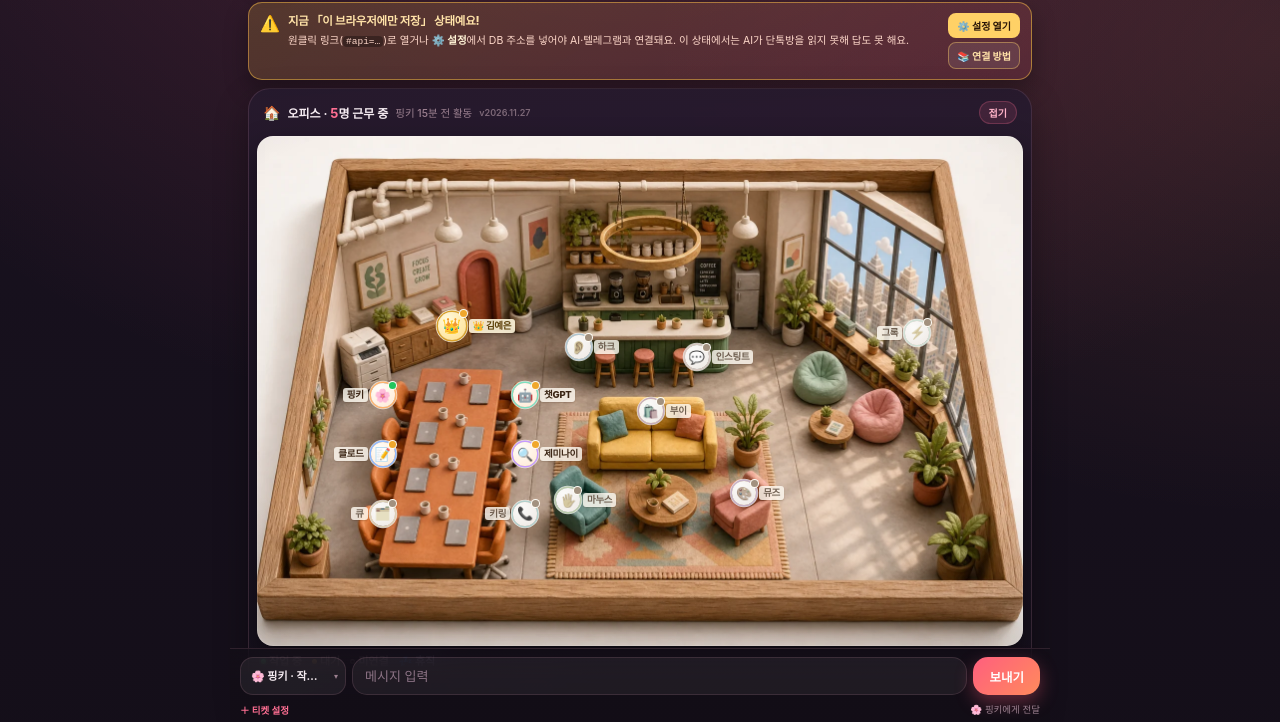
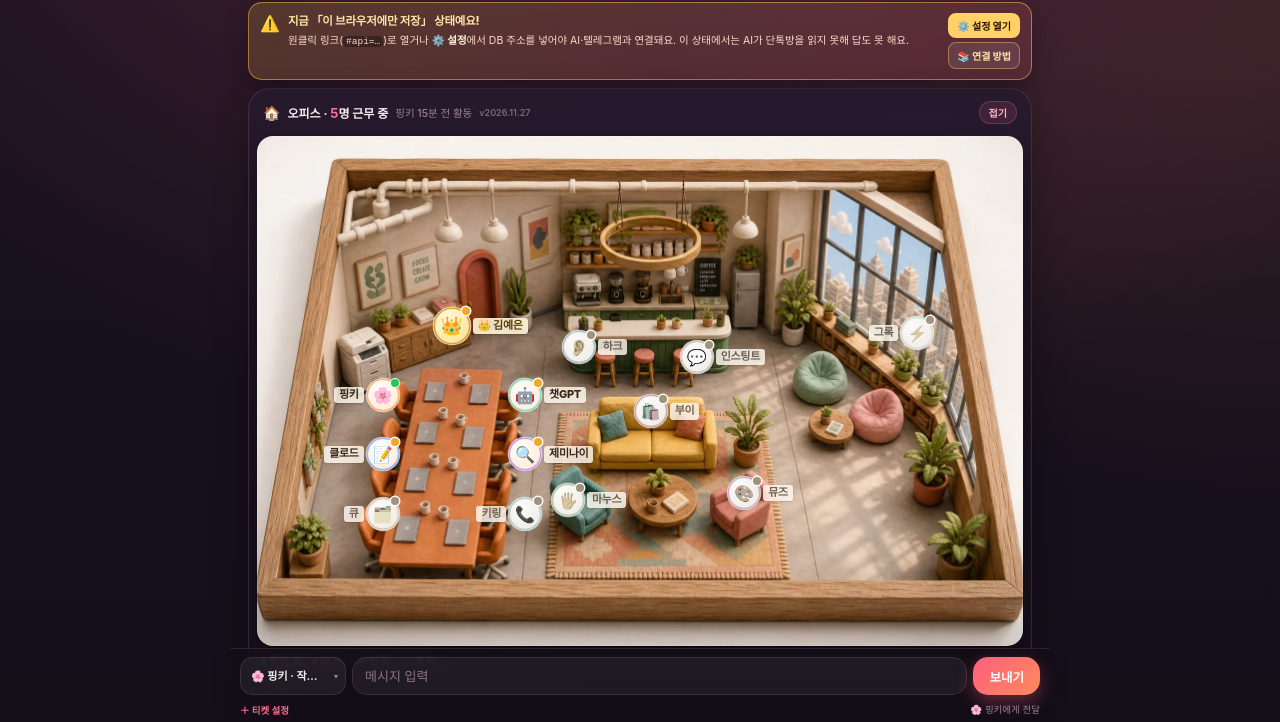
Before and after one commit to kye9701/Pinky_office, a plain HTML site: page index.html in a window 1280 px wide. Shown: the part 73-795 px from the top of the page. Drawn offline with Linux system fonts and the light colour scheme.

Commit message:
넓은 화면에서 자리 핀 크기 확대

```diff
--- a/styles.css
+++ b/styles.css
@@ -1430,13 +1430,13 @@ code {
 
 @media (min-width: 760px) {
   .app { padding: 0 18px calc(160px + env(safe-area-inset-bottom)); }
-  .desk-seat { width: 24px; height: 24px; }
-  .desk-seat.is-boss { width: 28px; height: 28px; }
-  .ds-avatar { font-size: 13px; }
-  .desk-seat.is-boss .ds-avatar { font-size: 15px; }
-  .ds-name { font-size: 9.5px; padding: 1px 4px 1.5px; left: calc(100% + 3px); }
-  .desk-seat.name-left .ds-name { right: calc(100% + 3px); }
-  .ds-dot { width: 7px; height: 7px; }
+  .desk-seat { width: 30px; height: 30px; }
+  .desk-seat.is-boss { width: 34px; height: 34px; }
+  .ds-avatar { font-size: 16px; }
+  .desk-seat.is-boss .ds-avatar { font-size: 18px; }
+  .ds-name { font-size: 11px; padding: 1px 5px 2px; left: calc(100% + 4px); }
+  .desk-seat.name-left .ds-name { right: calc(100% + 4px); }
+  .ds-dot { width: 8px; height: 8px; box-shadow: 0 0 0 1.5px #fffdf6; }
   .clay-legend { font-size: 11px; gap: 10px; }
   .brand h1 { font-size: 21px; }
   .team-grid { grid-template-columns: repeat(3, 1fr); }
```
